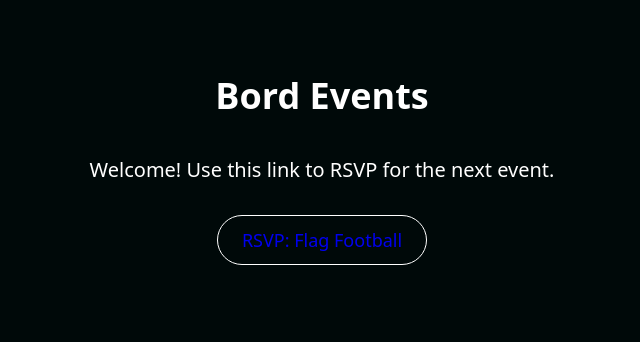
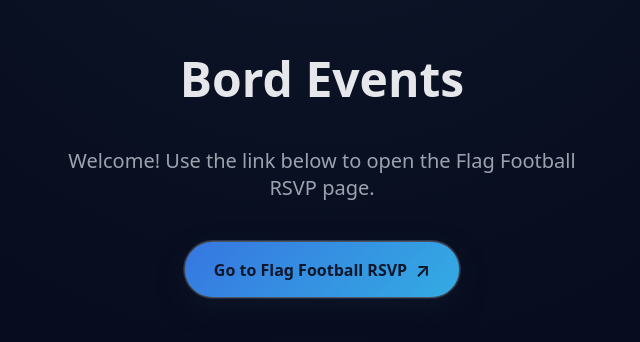
Before and after one commit to k3lvynn/bordevents, a Next.js app: page / in a window 1280 px wide. Shown: the part 244-586 px from the top of the page, without its empty margins (318-958 px from the left). Built offline with nearby package versions, Linux system fonts and the light colour scheme.

Commit message:
Set up app router home page and flag football RSVP

```diff
--- a/app/globals.css
+++ b/app/globals.css
@@ -1,15 +1,32 @@
 /* app/globals.css */
+*,
+*::before,
+*::after {
+  box-sizing: border-box;
+}
 
 html,
 body {
+  margin: 0;
   padding: 0;
-  margin: 0;
-  font-family: system-ui, -apple-system, BlinkMacSystemFont, 'Segoe UI',
-    sans-serif;
-  background-color: #000909;
-  color: #ffffff;
+  font-family: system-ui, -apple-system, BlinkMacSystemFont, "SF Pro Text",
+    "SF Pro Display", sans-serif;
+  background: radial-gradient(circle at top, #0f172a, #020617);
+  color: #e5e7eb;
+  min-height: 100vh;
 }
 
-* {
-  box-sizing: border-box;
+body {
+  display: flex;
+  align-items: center;
+  justify-content: center;
 }
+
+a {
+  color: inherit;
+  text-decoration: none;
+}
+
+button {
+  font: inherit;
+}
--- a/app/layout.tsx
+++ b/app/layout.tsx
@@ -1,17 +1,13 @@
 // app/layout.tsx
-import './globals.css';
-import type { Metadata } from 'next';
+import "./globals.css";
+import type { ReactNode } from "react";
 
-export const metadata: Metadata = {
-  title: 'Bord Events',
-  description: 'RSVPs and events for Bord.',
+export const metadata = {
+  title: "Bord Events",
+  description: "Bord Events – Flag Football RSVP",
 };
 
-export default function RootLayout({
-  children,
-}: {
-  children: React.ReactNode;
-}) {
+export default function RootLayout({ children }: { children: ReactNode }) {
   return (
     <html lang="en">
       <body>{children}</body>
--- a/app/page.tsx
+++ b/app/page.tsx
@@ -1,37 +1,61 @@
 // app/page.tsx
-import Link from 'next/link';
+import Link from "next/link";
 
 export default function HomePage() {
   return (
     <main
       style={{
-        minHeight: '100vh',
-        backgroundColor: '#000909',
-        display: 'flex',
-        flexDirection: 'column',
-        justifyContent: 'center',
-        alignItems: 'center',
-        textAlign: 'center',
-        padding: '0 16px',
+        minHeight: "100vh",
+        display: "flex",
+        flexDirection: "column",
+        alignItems: "center",
+        justifyContent: "center",
+        textAlign: "center",
+        padding: "0 1.5rem",
       }}
     >
-      <h1 style={{ fontSize: 36, marginBottom: 16 }}>
+      <h1
+        style={{
+          fontSize: "3rem",
+          marginBottom: "1rem",
+        }}
+      >
         Bord Events
       </h1>
-      <p style={{ fontSize: 20, marginBottom: 32 }}>
-        Welcome! Use this link to RSVP for the next event.
-      </p>
-      <Link
-        href="/rsvp/flag-football"
+
+      <p
         style={{
-          fontSize: 18,
-          padding: '12px 24px',
-          borderRadius: 999,
-          border: '1px solid #ffffff',
-          textDecoration: 'none',
+          fontSize: "1.25rem",
+          maxWidth: "32rem",
+          marginBottom: "2.5rem",
+          color: "#9ca3af",
         }}
       >
-        RSVP: Flag Football
+        Welcome! Use the link below to open the Flag Football RSVP page.
+      </p>
+
+      <Link href="/rsvp/flag-football">
+        <button
+          style={{
+            padding: "0.9rem 1.8rem",
+            borderRadius: "999px",
+            border: "1px solid #4b5563",
+            background:
+              "linear-gradient(135deg, rgba(59,130,246,0.9), rgba(56,189,248,0.9))",
+            color: "#0f172a",
+            fontWeight: 600,
+            fontSize: "1rem",
+            cursor: "pointer",
+            display: "inline-flex",
+            alignItems: "center",
+            gap: "0.5rem",
+            boxShadow:
+              "0 10px 25px rgba(15,23,42,0.7), 0 0 0 1px rgba(148,163,184,0.3)",
+          }}
+        >
+          Go to Flag Football RSVP
+          <span style={{ fontSize: "1.2rem" }}>↗</span>
+        </button>
       </Link>
     </main>
   );
--- a/next.config.ts
+++ b/next.config.ts
@@ -1,8 +1,8 @@
+// next.config.ts
 import type { NextConfig } from "next";
 
 const nextConfig: NextConfig = {
-  /* config options here */
-  reactCompiler: true,
+  // no experimental.appDir needed – App Router is default in Next 13+
 };
 
 export default nextConfig;
```
Also changed, not shown: app/rsvp/flag-football/page.tsx (+24 -17 lines).
